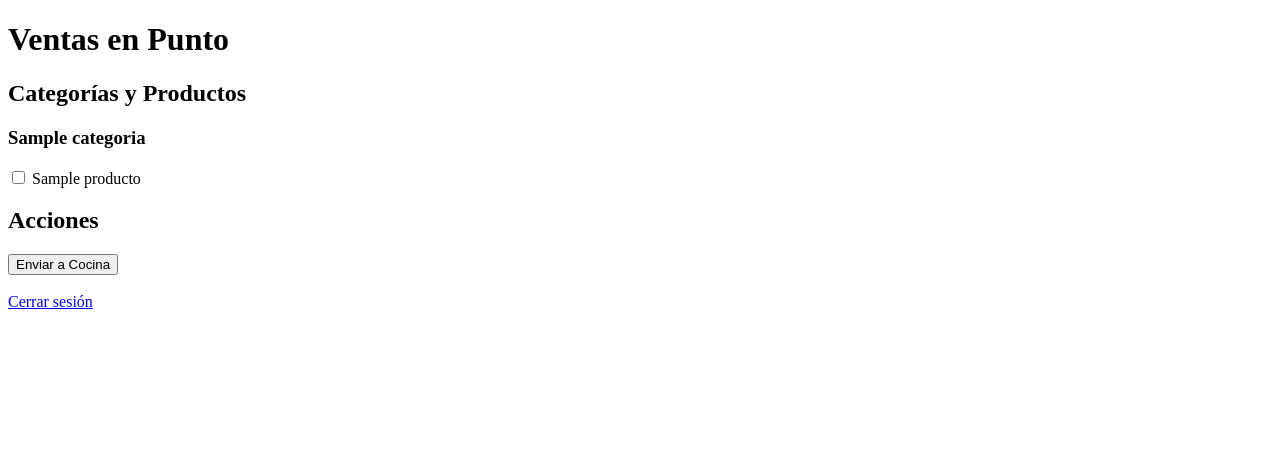
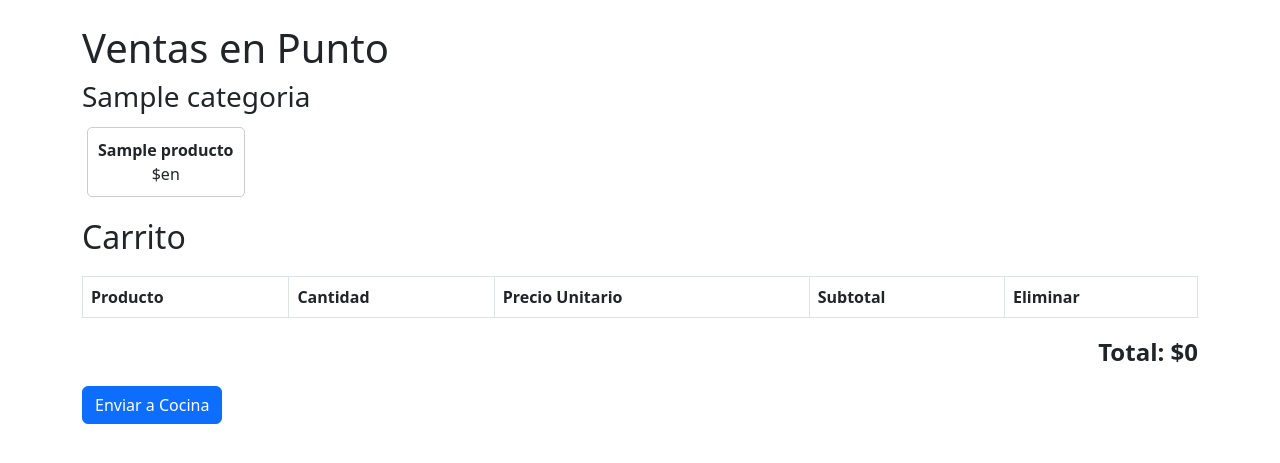
Before and after one commit to Supegui22/restaurante_el_punto, a Flask app: template templates/ventas.html in a window 1280 px wide. Shown: the top 463 px of the page. Run offline with Flask 3, Linux system fonts and the light colour scheme; the template is opened without the code that fills it: most values are stand-ins (such as "Sample title", 1, 10 or a date in 2020); lists and menus that the app fills with data are empty.

Commit message:
Agrega precios y funcionalidad de carrito en ventas

```diff
--- a/app.py
+++ b/app.py
@@ -8,8 +8,16 @@
 app.secret_key = 'tu_clave_secreta'
 
 categorias = {
-    'Almuerzos': ['Menú día', 'Sopa del día', 'Arroz con pollo'],
-    'Bebidas': ['Jugo natural', 'Agua', 'Refresco']
+    'Almuerzos': [
+        {'nombre': 'Menú día', 'precio': 15000},
+        {'nombre': 'Sopa del día', 'precio': 8000},
+        {'nombre': 'Arroz con pollo', 'precio': 12000}
+    ],
+    'Bebidas': [
+        {'nombre': 'Jugo natural', 'precio': 5000},
+        {'nombre': 'Agua', 'precio': 2000},
+        {'nombre': 'Refresco', 'precio': 4000}
+    ]
 }
 
 usuarios = {
--- a/templates/ventas.html
+++ b/templates/ventas.html
@@ -2,22 +2,150 @@
 <html>
 <head>
     <title>Ventas en Punto - Restaurante el Punto</title>
+    <link href="https://cdn.jsdelivr.net/npm/bootstrap@5.3.0/dist/css/bootstrap.min.css" rel="stylesheet">
+    <style>
+        .producto {
+            cursor: pointer;
+            margin: 5px;
+            padding: 10px;
+            border: 1px solid #ccc;
+            border-radius: 5px;
+            display: inline-block;
+            min-width: 150px;
+            text-align: center;
+            user-select: none;
+        }
+        #carrito {
+            margin-top: 20px;
+        }
+        #carrito table th, #carrito table td {
+            vertical-align: middle;
+        }
+        button.eliminar-btn {
+            color: white;
+            background-color: #dc3545;
+            border: none;
+            border-radius: 3px;
+            padding: 3px 8px;
+        }
+    </style>
 </head>
-<body>
+<body class="container py-4">
+
     <h1>Ventas en Punto</h1>
-    <h2>Categorías y Productos</h2>
-    <form method="POST">
+
+    <div id="productos">
         {% for categoria, productos in categorias.items() %}
             <h3>{{ categoria }}</h3>
-            {% for producto in productos %}
-                <input type="checkbox" name="productos" value="{{ producto }}"> {{ producto }}<br>
-            {% endfor %}
+            <div class="mb-3">
+                {% for producto in productos %}
+                    <div class="producto" onclick="agregarProducto('{{ producto.nombre }}', {{ producto.precio }})">
+                        <strong>{{ producto.nombre }}</strong><br>
+                        ${{ producto.precio.toLocaleString('es-CO') }}
+                    </div>
+                {% endfor %}
+            </div>
         {% endfor %}
+    </div>
 
-        <h2>Acciones</h2>
-        <button type="submit">Enviar a Cocina</button>
+    <h2>Carrito</h2>
+    <form id="formVenta" method="POST">
+        <div id="carrito">
+            <table class="table table-bordered">
+                <thead>
+                    <tr>
+                        <th>Producto</th>
+                        <th>Cantidad</th>
+                        <th>Precio Unitario</th>
+                        <th>Subtotal</th>
+                        <th>Eliminar</th>
+                    </tr>
+                </thead>
+                <tbody id="tablaCarrito">
+                    <!-- Productos agregados aquí -->
+                </tbody>
+            </table>
+            <div id="total" class="fs-4 fw-bold text-end">Total: $0</div>
+        </div>
+        <button type="submit" class="btn btn-primary mt-3">Enviar a Cocina</button>
     </form>
-    <br>
-    <a href="{{ url_for('logout') }}">Cerrar sesión</a>
+
+<script>
+    const carrito = {};
+
+    function agregarProducto(nombre, precio) {
+        if(carrito[nombre]) {
+            carrito[nombre].cantidad++;
+        } else {
+            carrito[nombre] = { cantidad: 1, precio: precio };
+        }
+        actualizarCarrito();
+    }
+
+    function eliminarProducto(nombre) {
+        delete carrito[nombre];
+        actualizarCarrito();
+    }
+
+    function actualizarCarrito() {
+        const tabla = document.getElementById('tablaCarrito');
+        tabla.innerHTML = '';
+        let total = 0;
+
+        for (const [producto, data] of Object.entries(carrito)) {
+            const subtotal = data.cantidad * data.precio;
+            total += subtotal;
+
+            const row = document.createElement('tr');
+
+            const tdNombre = document.createElement('td');
+            tdNombre.textContent = producto;
+            row.appendChild(tdNombre);
+
+            const tdCantidad = document.createElement('td');
+            tdCantidad.textContent = data.cantidad;
+            row.appendChild(tdCantidad);
+
+            const tdPrecio = document.createElement('td');
+            tdPrecio.textContent = `$${data.precio.toLocaleString('es-CO')}`;
+            row.appendChild(tdPrecio);
+
+            const tdSubtotal = document.createElement('td');
+            tdSubtotal.textContent = `$${subtotal.toLocaleString('es-CO')}`;
+            row.appendChild(tdSubtotal);
+
+            const tdEliminar = document.createElement('td');
+            const btnEliminar = document.createElement('button');
+            btnEliminar.type = 'button';
+            btnEliminar.textContent = 'X';
+            btnEliminar.className = 'eliminar-btn';
+            btnEliminar.onclick = () => eliminarProducto(producto);
+            tdEliminar.appendChild(btnEliminar);
+            row.appendChild(tdEliminar);
+
+            tabla.appendChild(row);
+        }
+
+        document.getElementById('total').textContent = `Total: $${total.toLocaleString('es-CO')}`;
+
+        actualizarInputs();
+    }
+
+    function actualizarInputs() {
+        const form = document.getElementById('formVenta');
+        [...form.querySelectorAll('input[name="productos"]')].forEach(e => e.remove());
+
+        for (const [producto, data] of Object.entries(carrito)) {
+            for(let i=0; i < data.cantidad; i++) {
+                const input = document.createElement('input');
+                input.type = 'hidden';
+                input.name = 'productos';
+                input.value = producto;
+                form.appendChild(input);
+            }
+        }
+    }
+</script>
+
 </body>
 </html>
```
